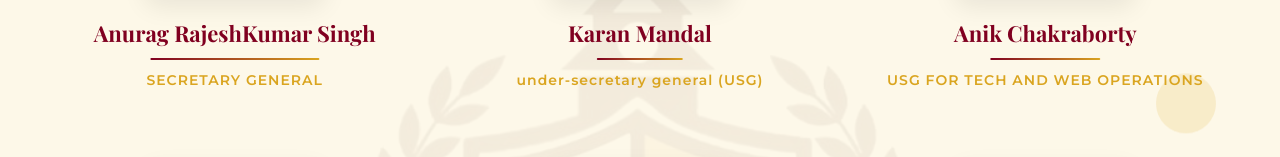
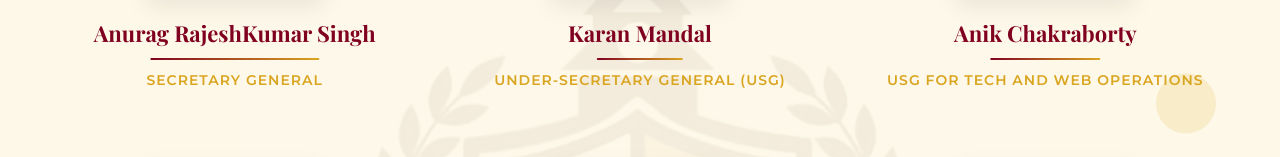
Before and after one commit to AHILAN123/DEBSOCDEPLOY, a plain HTML site: page teampage.html in a window 1280 px wide. Shown: the part 406-563 px from the top of the page. Drawn offline with nearby package versions, Linux system fonts and the light colour scheme.

Commit message:
Small updates

```diff
--- a/teampage.html
+++ b/teampage.html
@@ -93,7 +93,7 @@ Contact
         <div class="team-card">
           <img src="Photosofperson/KaranMandal2.jpeg" alt="Member" class="team-photo">
           <h3 class="team-name">Karan Mandal</h3>
-          <p class="team-post normal-case">under-secretary general (USG)</p>
+          <p class="team-post">under-secretary general (USG)</p>
         </div>
         <div class="team-card">
           <img src="Photosofperson/AnikChakraborty.jpeg" alt="Member" class="team-photo">
```
Also changed, not shown: contactpage.html (+3 -4 lines).
